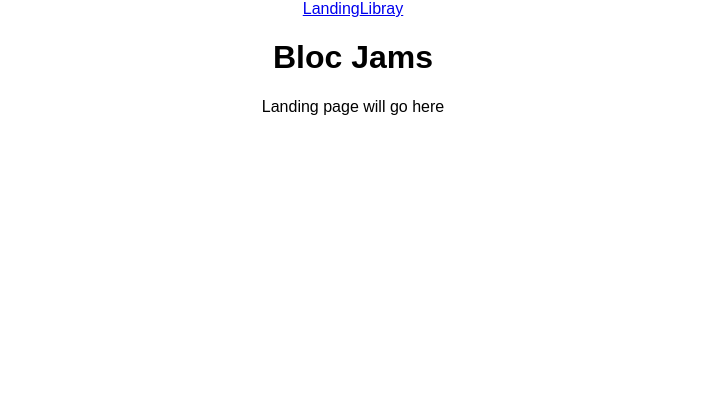
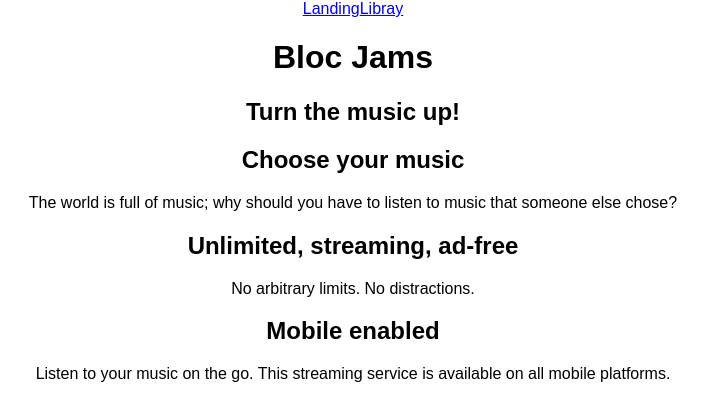
Before and after one commit to Wolferinesda/react-bloc-jams, a React (Create React App) app: page / in a window 1280 px wide. Shown: the top 420 px of the page, without its empty margins (287-995 px from the left). Built offline with nearby package versions, Linux system fonts and the light colour scheme.

Commit message:
Added a title to the Landing page as well as different headers and paragraphs for the headers

```diff
--- a/src/components/Landing.js
+++ b/src/components/Landing.js
@@ -2,8 +2,22 @@
 
 const Landing = () => (
   <section className="landing">
-    Landing page will go here
+    <h1 className="hero-title">Turn the music up!</h1>
+    <section className="selling-points">
+      <div className="point">
+        <h2 className="point-title">Choose your music</h2>
+        <p className="point-description">The world is full of music; why should you have to listen to music that someone else chose?</p>
+      </div>
+      <div className="point">
+        <h2 className="point-title">Unlimited, streaming, ad-free</h2>
+        <p className="point-description">No arbitrary limits. No distractions.</p>
+      </div>
+      <div className="point">
+        <h2 className="point-title">Mobile enabled</h2>
+        <p className="point-description">Listen to your music on the go. This streaming service is available on all mobile platforms.</p>
+      </div>
+    </section>
   </section>
-);
+  );
 
 export default Landing;
```
Also changed, not shown: src/components/Album.js (added, +9 -0 lines).
